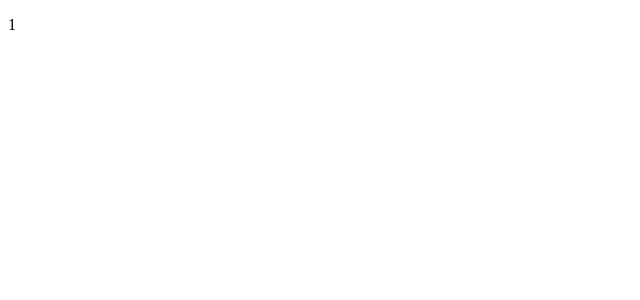
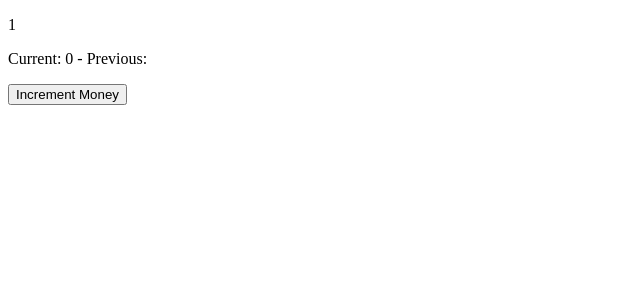
Before and after one commit to akamt/cypress, a Next.js app: page /hooks in a window 1280 px wide. Shown: the top 300 px of the page, without its empty margins (0-640 px from the left). Built offline with nearby package versions, Linux system fonts and the light colour scheme.

Commit message:
usePreviousを作成してみた。

```diff
--- /dev/null
+++ b/src/hooks/usePrevious.ts
@@ -0,0 +1,13 @@
+import { useEffect, useRef } from "react";
+
+const usePrevious = (value) => {
+  const ref = useRef();
+
+  useEffect(() => {
+    ref.current = value;
+  });
+
+  return ref.current;
+};
+
+export default usePrevious;
--- a/src/pages/hooks.tsx
+++ b/src/pages/hooks.tsx
@@ -1,5 +1,6 @@
 import { useState } from "react";
 import { useTimeout } from "../hooks/useTimeout";
+import usePrevious from "../hooks/usePrevious";
 
 const ExampleTimerFiveSeconds = (): JSX.Element => {
   const [seconds, setSeconds] = useState(0);
@@ -11,4 +12,25 @@
   return <p>{seconds}</p>;
 };
 
-export default ExampleTimerFiveSeconds;
+const MoneyCount = () => {
+  const [value, setValue] = useState(0);
+  const lastValue = usePrevious(value);
+
+  return (
+    <div>
+      <p>
+        Current: {value} - Previous: {lastValue}
+      </p>
+      <button onClick={() => setValue(value + 1)}>Increment Money</button>
+    </div>
+  );
+};
+
+const HookPage = () => (
+  <>
+    <ExampleTimerFiveSeconds />
+    <MoneyCount />
+  </>
+);
+
+export default HookPage;
```
